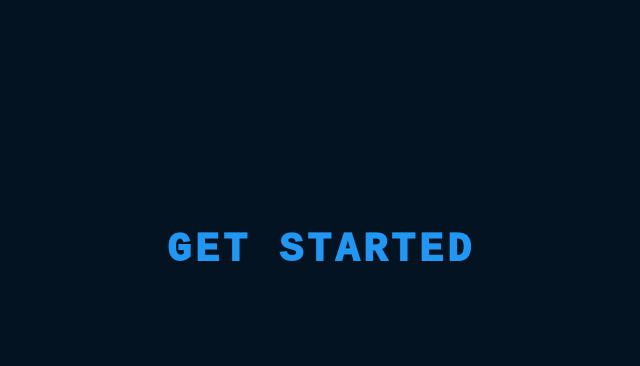
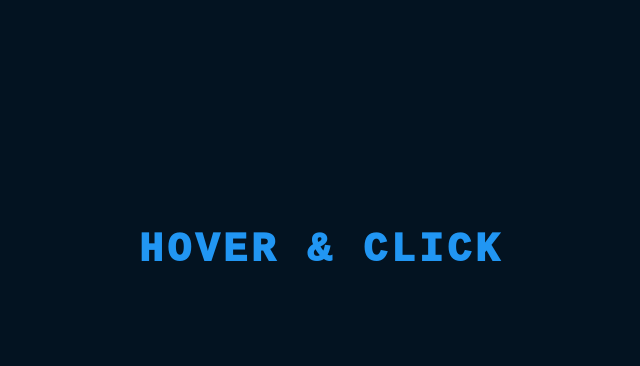
Before and after one commit to CodeWithSammy/Card, a plain HTML site: page index.html in a window 1280 px wide. Shown: the part 150-516 px from the top of the page, without its empty margins (319-959 px from the left). Drawn offline with Linux system fonts and the light colour scheme.

Commit message:
small changes

```diff
--- a/index.html
+++ b/index.html
@@ -13,7 +13,7 @@
         <span></span>
         <span></span>
         <span></span>
-        Get Started
+        hover & click
     </a>
 </body>
 </html>
```
